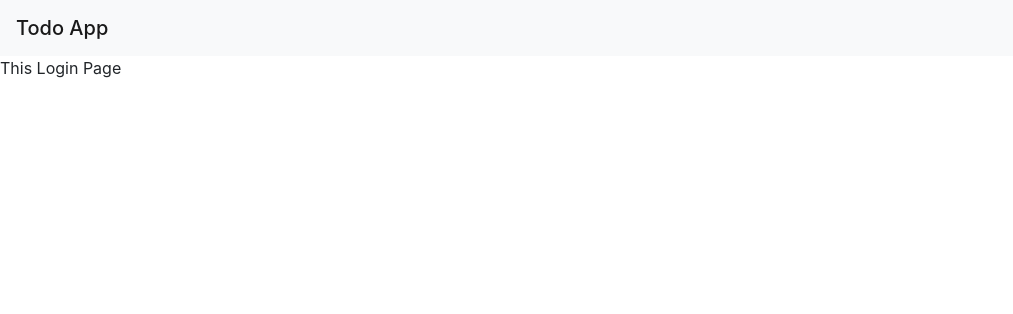
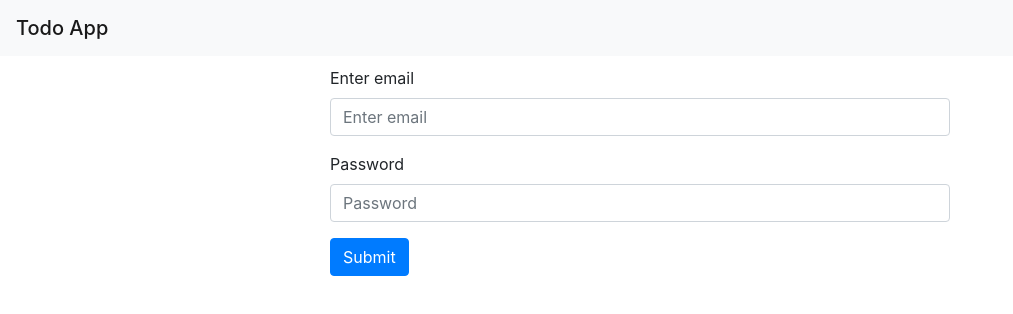
Before and after one commit to houssemAmiri/todo-list-app, a React (Create React App) app: page /login in a window 1280 px wide. Shown: the top 314 px of the page, without its empty margins (0-1013 px from the left). Built offline with nearby package versions, Linux system fonts and the light colour scheme.

Commit message:
Login form adding input to the form adding react hook form to handle forms calling login form in pages/Login adding email and password to env adding texts form to text.ts

```diff
--- a/src/components/LoginForm.tsx
+++ b/src/components/LoginForm.tsx
@@ -1,5 +1,61 @@
 import React from "react";
-const LoginForm: React.FC = () => {
-  return <div>This Login Form</div>;
+import { UseFormRegister, UseFormHandleSubmit, DeepMap } from "react-hook-form";
+
+import { LoginFormText } from "../constants/text";
+
+type Inputs = {
+  email: string;
+  password: string;
+};
+
+interface Props {
+  errorShow: boolean;
+  register: UseFormRegister<Inputs>;
+  handleSubmit: UseFormHandleSubmit<Inputs>;
+  errors: DeepMap<Inputs, {}>;
+  onSubmit: (data: Inputs) => void;
+}
+
+const LoginForm: React.FC<Props> = ({
+  errorShow,
+  register,
+  handleSubmit,
+  errors,
+  onSubmit,
+}) => {
+  return (
+    <form onSubmit={handleSubmit(onSubmit)}>
+      {errorShow && (
+        <div className="alert alert-danger" role="alert">
+          {LoginFormText.VERIFY}
+        </div>
+      )}
+      <div className="form-group">
+        <label>{LoginFormText.EMAIL_PLACEHOLDER}</label>
+        <input
+          type="email"
+          className="form-control"
+          aria-describedby="emailHelp"
+          placeholder={LoginFormText.EMAIL_PLACEHOLDER}
+          {...register("email", { required: true })}
+        />
+        {errors.email && <span>{LoginFormText.REQUIRED}</span>}
+      </div>
+      <div className="form-group">
+        <label>{LoginFormText.PASSWORD_LABEL}</label>
+        <input
+          type="password"
+          className="form-control"
+          placeholder={LoginFormText.PASSWORD_PLACEHOLDER}
+          {...register("password", { required: true })}
+        />
+        {errors.password && <span>{LoginFormText.REQUIRED}</span>}
+      </div>
+
+      <button type="submit" className="btn btn-primary">
+        {LoginFormText.SUBMIT_BUTTON}
+      </button>
+    </form>
+  );
 };
 export default LoginForm;
--- a/src/constants/env.ts
+++ b/src/constants/env.ts
@@ -1 +1,5 @@
-export {}
+const user = {
+    email: "test@test.com",
+    password: "test"
+}
+export {user}
--- a/src/constants/text.ts
+++ b/src/constants/text.ts
@@ -1 +1,10 @@
-export {}
+const LoginFormText = {
+    EMAIL_PLACEHOLDER: 'Enter email',
+    PASSWORD_PLACEHOLDER: 'Password',
+    EMAIL_LABEL: "Email address",
+    PASSWORD_LABEL: "Password",
+    SUBMIT_BUTTON: "Submit",
+    VERIFY: "Please verify your email/password",
+    REQUIRED: "Required Field"
+}
+export {LoginFormText}
--- a/src/pages/Login.tsx
+++ b/src/pages/Login.tsx
@@ -1,5 +1,46 @@
-import React from "react";
+import React, { useState } from "react";
+import { useForm } from "react-hook-form";
+import { useHistory } from "react-router-dom";
+import LoginForm from "../components/LoginForm";
+
+import { user } from "../constants/env";
+
+import "../style/App.css";
+
+type Inputs = {
+  email: string;
+  password: string;
+};
 const Login: React.FC = () => {
-  return <div>This Login Page</div>;
+  const [errorShow, setErrorShow] = useState<boolean>(false);
+
+  const {
+    register,
+    handleSubmit,
+    formState: { errors },
+  } = useForm<Inputs>();
+
+  let history = useHistory();
+
+  const onSubmit = (data: Inputs) => {
+    console.log(data);
+    if (data.email === user.email && data.password === user.password) {
+      setErrorShow(false);
+      history.push("/tasks");
+    } else {
+      setErrorShow(true);
+    }
+  };
+  return (
+    <div className="form-center">
+      <LoginForm
+        register={register}
+        handleSubmit={handleSubmit}
+        errors={errors}
+        errorShow={errorShow}
+        onSubmit={onSubmit}
+      />
+    </div>
+  );
 };
 export default Login;
--- /dev/null
+++ b/src/style/App.css
@@ -0,0 +1,5 @@
+.form-center {
+  margin: auto;
+  width: 50%;
+  padding: 10px;
+}
```
